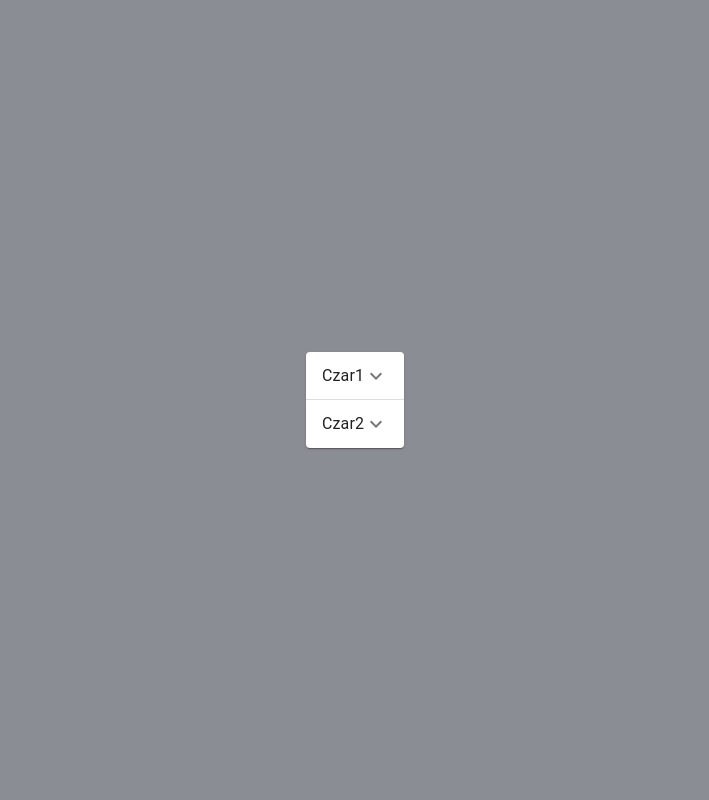
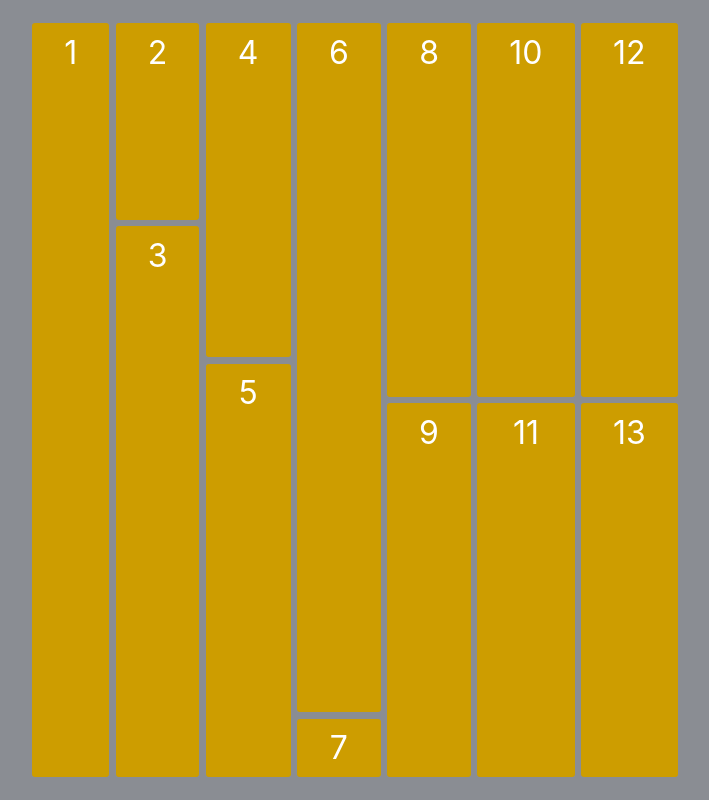
Before and after one commit to Finarfin32/tasks, a React (Create React App) app: page / in a window 1280 px wide. Shown: the whole page, without its empty margins (285-994 px from the left). Built offline with nearby package versions, Linux system fonts and the light colour scheme.

Commit message:
Flex
Flex testing. Grid created.

```diff
--- a/src/App.js
+++ b/src/App.js
@@ -1,13 +1,15 @@
 import { React } from "react";
 import "./App.css";
+import Flex from "./components/Flex";
 // import Fetch from "./components/Fetch";
-import SimpleAccordion from "./components/AccordionMUI";
+// import SimpleAccordion from "./components/AccordionMUI";
 function App() {
   return (
     <div className="App">
       <header className="App-header">
         {/* <Fetch /> */}
-        <SimpleAccordion />
+        {/* <SimpleAccordion /> */}
+        <Flex />
       </header>
     </div>
   );
--- /dev/null
+++ b/src/components/Flex.css
@@ -0,0 +1,37 @@
+.pojemnik {
+  display: flex;
+  height: 95vh;
+}
+.test {
+  display: flex;
+  flex-direction: column;
+}
+.test > div {
+  font-size: 4vh;
+  color: white;
+  background: rgb(205, 157, 0);
+  margin: 0.1em;
+  padding: 0.3em 1em;
+  border-radius: 3px;
+  flex: 1;
+}
+.test:nth-child(2) > div:nth-child(1),
+.test:nth-child(12) > div:nth-child(2) {
+  flex: 5;
+}
+.test:nth-child(2) > div:nth-child(2),
+.test:nth-child(12) > div:nth-child(1) {
+  flex: 15;
+}
+.test:nth-child(3) > div:nth-child(1),
+.test:nth-child(11) > div:nth-child(2) {
+  flex: 20;
+}
+.test:nth-child(3) > div:nth-child(2),
+.test:nth-child(11) > div:nth-child(1) {
+  flex: 25;
+}
+.test:nth-child(4) > div:nth-child(1),
+.test:nth-child(10) > div:nth-child(2) {
+  flex: 30;
+}
--- /dev/null
+++ b/src/components/Flex.js
@@ -0,0 +1,37 @@
+import React from "react";
+import "./Flex.css";
+function Flex() {
+  return (
+    <div class="pojemnik">
+      <div class="test">
+        <div>1</div>
+      </div>
+      <div class="test">
+        <div>2</div>
+        <div>3</div>
+      </div>
+      <div class="test">
+        <div>4</div>
+        <div>5</div>
+      </div>
+      <div class="test">
+        <div>6</div>
+        <div>7</div>
+      </div>
+      <div class="test">
+        <div>8</div>
+        <div>9</div>
+      </div>
+      <div class="test">
+        <div>10</div>
+        <div>11</div>
+      </div>
+      <div class="test">
+        <div>12</div>
+        <div>13</div>
+      </div>
+    </div>
+  );
+}
+
+export default Flex;
```
